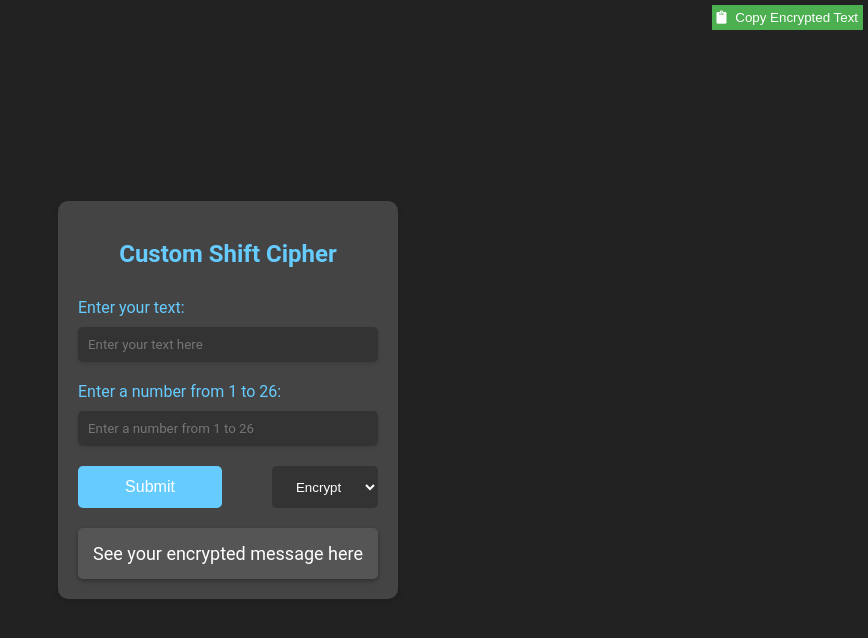
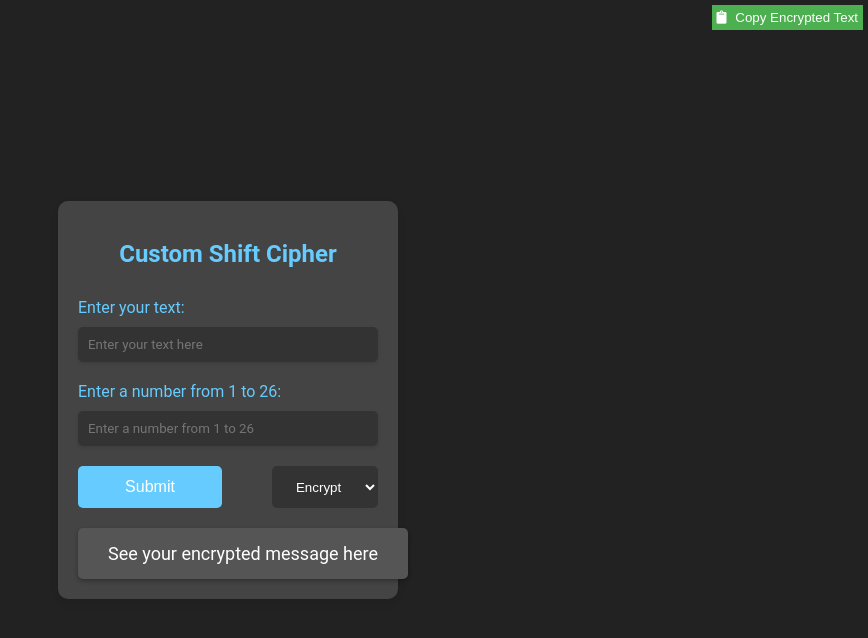
Before and after one commit to ElfinClient/TextEncryption, a plain HTML site: page index.html in a window 1280 px wide. Shown: the whole page, without its empty margins (412-1280 px from the left). Drawn offline with Linux system fonts and the light colour scheme.

Commit message:
Update styles.css
made the "See your encrypted message here" box increase in size with the text, and made the text wrap

```diff
--- a/resources/styles.css
+++ b/resources/styles.css
@@ -71,6 +71,10 @@ input[type=text], input[type=number] {
     text-align: center;
     font-size: 18px;
     box-shadow: 0 2px 4px rgba(0, 0, 0, 0.3);
+    word-wrap: break-word; /* Ensure long words break */
+    overflow-wrap: break-word; /* Ensure text breaks and wraps */
+    min-width: 100%; /* Adjust this as necessary */
+    max-width: 100%; /* Adjust this as necessary */
 }
 
 #modeSelect {
```
